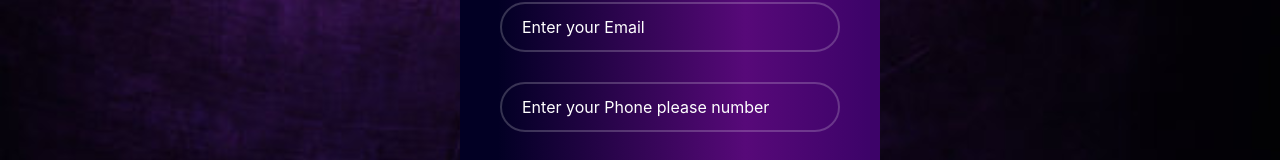
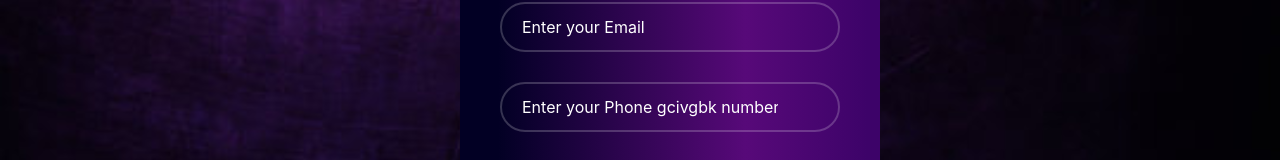
Before and after one commit to tauheed78600/Portfolio2, a React (Create React App) app: page /contact in a window 1280 px wide. Shown: the part 401-561 px from the top of the page. Built offline with nearby package versions, Linux system fonts and the light colour scheme.

Commit message:
changes done

```diff
--- a/src/components/Contact.js
+++ b/src/components/Contact.js
@@ -49,7 +49,7 @@ const ContactForm = () => {
               <input required placeholder="Enter your Email" type="email" name="email" onChange={handleChange} />
             </div>
             <div className="input-box">
-              <input required placeholder="Enter your Phone please number" type="number" name="number" onChange={handleChange} />
+              <input required placeholder="Enter your Phone gcivgbk number" type="number" name="number" onChange={handleChange} />
             </div>
             <div className="input-box">
               <input required placeholder="Enter your Message" type="text" name="text" onChange={handleChange} />
```
